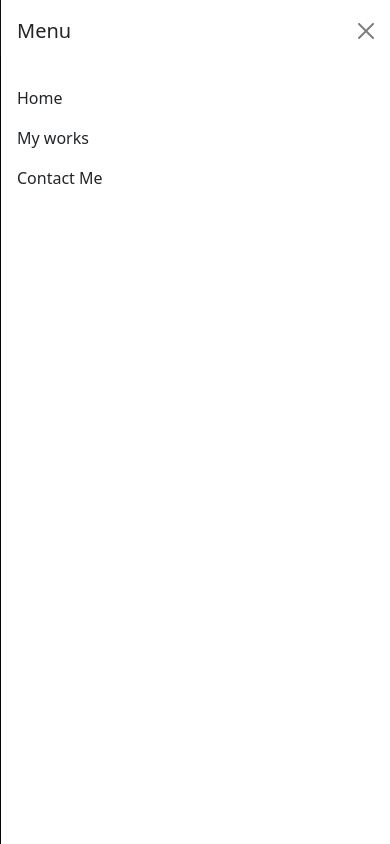
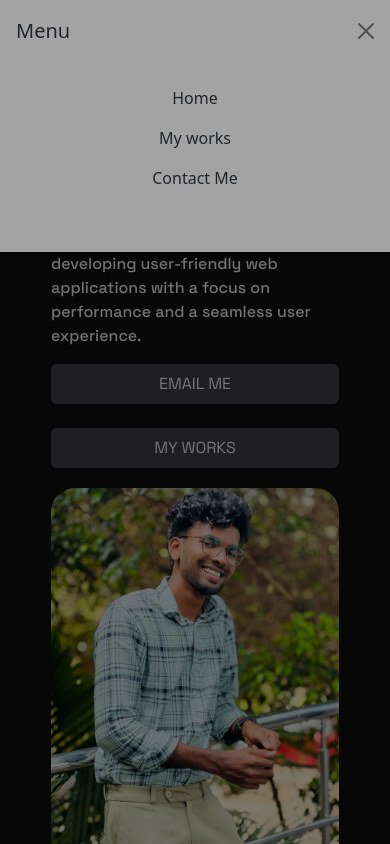
Before and after one commit to kmadhuraj/personal-portfolio, a React (Vite) app: page / in a window 390 px wide. Both pictures are taken after a click on the button 350 px from the left and 28 px from the top of the page. Shown: the top 844 px of the page. Built offline with nearby package versions, Linux system fonts and the light colour scheme.

Commit message:
11th commit

```diff
--- a/src/header/MyNavbar.jsx
+++ b/src/header/MyNavbar.jsx
@@ -13,16 +13,18 @@ export default function MyNavbar() {
           <Navbar.Brand href="#home">Madhuraj</Navbar.Brand>
           <Navbar.Toggle aria-controls="offcanvasNavbar" />
           <Navbar.Offcanvas
-            id="offcanvasNavbar"
+            className="offcanvas-fullwidth tw-bg-neutral-400"
+            // tabindex="1"
+            // id="offcanvasTop"
             aria-labelledby="offcanvasNavbarLabel"
-            placement="end"
+            placement="top"
           >
             <Offcanvas.Header closeButton>
-              <Offcanvas.Title id="offcanvasNavbarLabel">Menu</Offcanvas.Title>
+              <Offcanvas.Title id="offcanvasNavbarLabel ">Menu</Offcanvas.Title>
             </Offcanvas.Header>
 
             <Offcanvas.Body>
-              <Nav className="me-auto">
+              <Nav className="text-center">
                 <Link
                   className="nav-link"
                   to="home"
--- a/src/pages/sub-pages/contact/ContactForm.jsx
+++ b/src/pages/sub-pages/contact/ContactForm.jsx
@@ -128,7 +128,7 @@ export default function ContactForm() {
                   required
                 />
               </div>
-              <div className=" tw-mt-5 tw-flex w-100 tw-items-center tw-justify-start ">
+              <div className=" tw-mt-5 tw-flex w-100 tw-items-center tw-justify-center md:tw-justify-start ">
                 <Button
                   type="submit"
                   className="tw-bg-blue-500  hover:bg-blue-700 text-white font-bold py-2 px-4 rounded focus:outline-none focus:shadow-outline"
```
